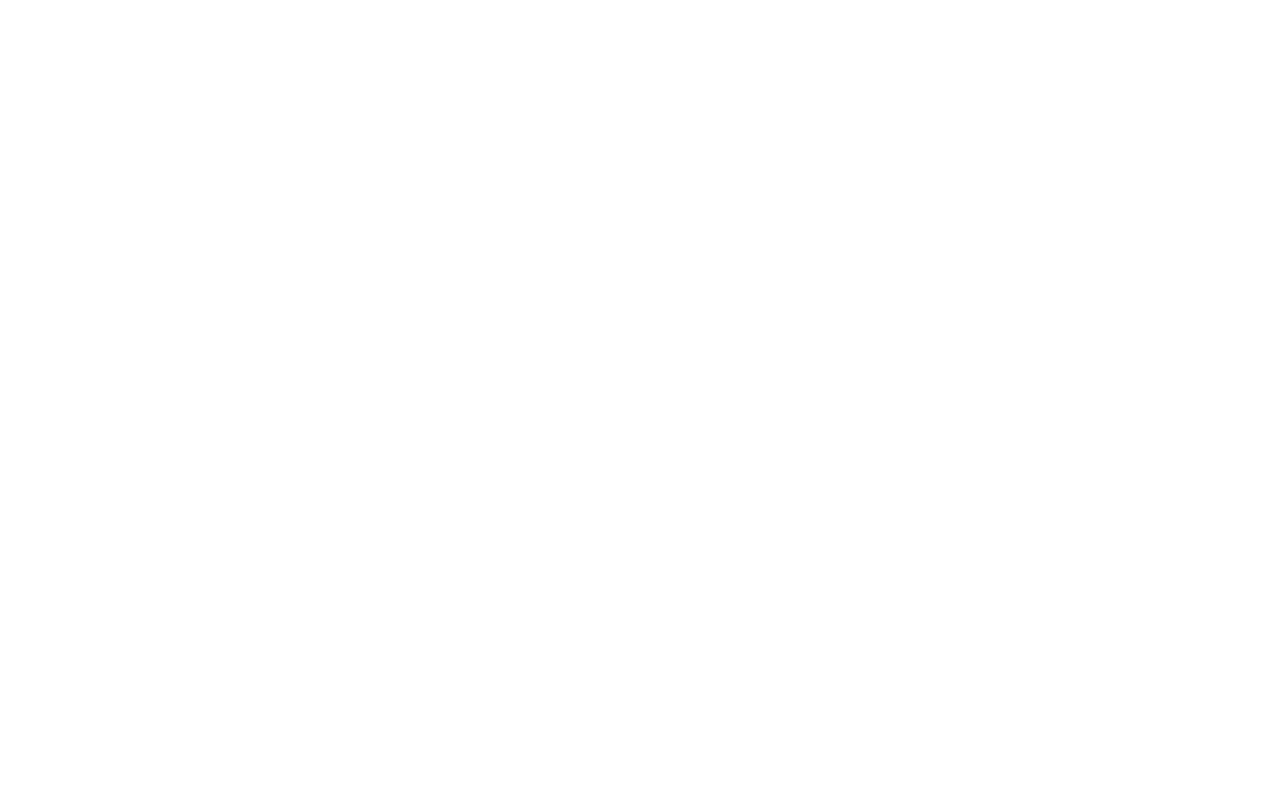
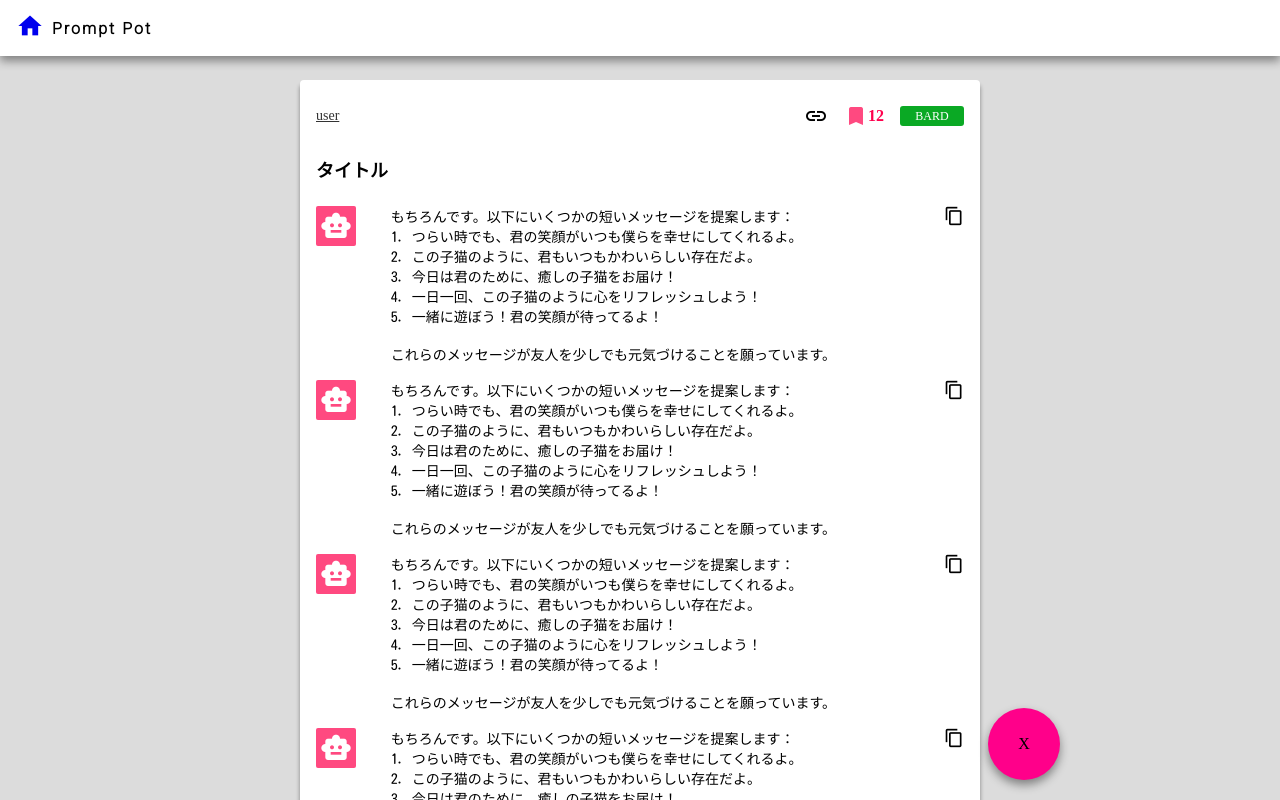
Before and after one commit to yoshiInGit/pronpt_pot, a React (Vite) app: page /prompt in a window 1280 px wide. Before the commit this address had no page. Built offline with nearby package versions, Linux system fonts and the light colour scheme; a web font is replaced by a local one.

Commit message:
create post page draft

```diff
--- a/src/App.tsx
+++ b/src/App.tsx
@@ -15,6 +15,9 @@
       <Routes>
         <Route path="/" element={<HomePage/>}/>
         <Route path="/post" element={<PostPage/>}/>
+        <Route path="/prompt" element={<PromptPage/>}>
+          <Route path=":promptId" element={<PromptPage/>}/>
+        </Route>
       </Routes>
     </ErrorBoundary>
     </>
--- a/src/view/PromptPage.tsx
+++ b/src/view/PromptPage.tsx
@@ -1,197 +1,180 @@
+import Header from "./components/basic/Header";
+import Back from "./components/basic/Back";
 import styled from "styled-components";
-import Header from "./components/basic/Header";
+import Column from "./components/layout/Column";
+import Card from "./components/basic/Card";
 import SpaceBox from "./components/layout/SpaceBox";
+import Row from "./components/layout/Row";
 import GrowSpace from "./components/layout/GrowSpace";
-import Back from "./components/basic/Back";
-import Column from "./components/layout/Column";
-import Row from "./components/layout/Row";
 import Icon from "./components/basic/Icon";
-import Card from "./components/basic/Card";
-import Expand from "./components/layout/Expand";
-import { useState } from "react";
-import { usePromptById } from "../usecase/prompt_use_case";
+import Typo from "./components/basic/Typo";
+import Center from "./components/layout/Center";
+import Fab from "./components/basic/Fab";
+
+const CardWrapper = styled.div`
+    width: 100%;
+
+    @media (min-width: 768px) {
+        width: 600px;
+    }
+
+    @media (min-width: 1024px) {
+        width: 680px;
+    }
+`
+const User = styled.span`
+    color: #333333;
+    text-decoration: underline;
+    font-size: 14px;
+`
+
+const BookNum = styled.span`
+    font-size: 16px;
+    color : #FF004D;
+    font-weight: 600;
+`
+const AIName = styled.div`
+    width: 64px;
+    height: 20px;
+    background-color: #0AA924;
+    display: flex;
+    align-items: center;
+    justify-content: center;
+    border-radius: 3px;
+    color: white;
+    font-size: 12px;
+`
+
+const Head = () => {
+    return(
+        <Row center>
+            <User>user</User>
+            <GrowSpace/>
+            <Icon name="link"/>
+            <SpaceBox width={16}/>
+            <Icon
+                clickable
+                color="#ff4980"
+                name={true ? "bookmark" : "bookmark_border"}/>
+            <BookNum>12</BookNum>
+
+            <SpaceBox width={16}/>
+
+            <AIName>BARD</AIName>
+
+        </Row>
+    )
+}
+
+const Title = () => {
+    return(
+        <Typo size={18} fontWeight="bold">タイトル</Typo>
+    )
+}
+
+const ChatIconContainer = styled.div`
+    width  : 40px;
+    height : 40px;
+
+    background-color: #ff4980;
+
+    border-radius: 2px;
+`
+
+const ChatMsgWrapper = styled.div`
+    width: 80%;
+`
+
+const Chat = () => {
+    const Msg = () => {
+        return(
+            <Row>
+                <ChatIconContainer>
+                    <Center>
+                        <Icon name="smart_toy" color="white" size={32}/>
+                    </Center>
+                </ChatIconContainer>
+
+                <SpaceBox width={8}/>
+
+                <GrowSpace/>
+
+                <ChatMsgWrapper>
+                    <Typo size={14} lineBreak>
+                        {`もちろんです。以下にいくつかの短いメッセージを提案します：
+                            1. つらい時でも、君の笑顔がいつも僕らを幸せにしてくれるよ。
+                            2. この子猫のように、君もいつもかわいらしい存在だよ。
+                            3. 今日は君のために、癒しの子猫をお届け！
+                            4. 一日一回、この子猫のように心をリフレッシュしよう！
+                            5. 一緒に遊ぼう！君の笑顔が待ってるよ！
+
+                            これらのメッセージが友人を少しでも元気づけることを願っています。`}
+                    </Typo>
+                </ChatMsgWrapper>
+
+                <GrowSpace/>
+
+                <SpaceBox width={8}/>
+
+                <Icon name="content_copy" size={20}/>
+            </Row>
+        )
+    }
+
+    return(
+        <Column gap={16}>
+                <Msg/>
+                <Msg/>
+                <Msg/>
+                <Msg/>
+        </Column>
+    )
+}
+
+const Memo = () => {
+    return(
+        <>
+            <Typo size={14} color="#383838">[MEMO]</Typo>
+            <Typo size={14} color="#383838">メモメモメモ</Typo>
+        </>
+    );
+}
 
 const PromptPage = () => {
 
-    const [promptId, setPromptId] = useState("");
-    const {prompt, isLoading, error}     = usePromptById({id : promptId});
 
-    const Wrapper = styled.div`
-        width: 100%;
-    `
-
-    const CardHead = () => {
-        const User = styled.span`
-            color : #333333;
-            font-size: 16px;
-            text-decoration: underline;
-        `
-
-        const Active = styled.div<{isActive : boolean}>`
-            ${(props)=> props.isActive && 'color : #FF004D;'}
-            display: flex;
-            align-items: center;
-        `
-
-        return(
-            <Wrapper>
-                <Row>
-                    <User>user</User>
-                    <GrowSpace/>
-                    <Icon name="link"/>
-                    <Active isActive>
-                    <SpaceBox width={8}/>
-                        <Icon name="bookmark_border"/>
-                        {prompt.book}
-                    </Active>
-                </Row>
-            </Wrapper>
-        )
-    }
-
-    const AIName = styled.div`
-        width            : 64px;
-        height           : 20px;
-        background-color : #0AA924;
-        display          : flex;
-        align-items      : center;
-        justify-content  : center;
-        border-radius    : 3px;
-        color            : white;
-        font-size        : 12px;
-    `
-
-    const Title = styled.div`
-        font-size: 24px;
-        font-weight: bold;
-        color: #333333;
-        font-family: 'Kosugi Maru', sans-serif;
-    `
-    const Tags = styled.div`
-        font-size: 12px;
-        font-family: 'Kosugi Maru', sans-serif;
-        color: #565656;
-    `
-
-    const SubTitle = styled.div`
-        font-size: 16px;
-        color: #4f4f4f;
-        font-family: 'Kosugi Maru', sans-serif;
-    `
-
-    type copySheetProps = {
-        content? : string,
-    }
-    const CopySheet = ({content} : copySheetProps) => {
-        const CopySheetWrapper = styled.div`
-            background-color: #DCDCDC;
-            border-radius: 4px;
-            width: 100%;
-        `
-
-        const CopySheetContent = styled.div`
-            font-size: 14px;
-            font-family: 'Kosugi Maru', sans-serif;
-            padding: 4px;
-        `
-
-        return(
-            <CopySheetWrapper>
-                <SpaceBox height={8}/>
-
-                <Expand row>
-                    <Row>
-                        <GrowSpace/>
-                        <Icon name="content_copy"/>
-                        <SpaceBox width={16}/>
-                    </Row>
-                </Expand>
-
-                <SpaceBox height={8}/>
-
-                <CopySheetContent>
-                    <Column padding={8}>
-                    {content}
-                    </Column>
-                </CopySheetContent>
-
-                <SpaceBox height={20}/>
-            </CopySheetWrapper>
-        );
-    }
 
     return(
         <Back>
             <Header home/>
 
-            <Column
-                center
-                padding={24}>
-                    <SpaceBox height={72}/>
-
+            <Column center padding={16}>
+                <SpaceBox height={80}/>
+                <CardWrapper>
                     <Card>
-                        <Column
-                            center
-                            padding={16}>
-
+                        <Column padding={16} gap={8}>
                             <SpaceBox height={16}/>
-
-                            <CardHead/>
-
-                            <SpaceBox height={16}/>
-
-                            <Expand row>
-                                <AIName>{prompt.aiName}</AIName>
-                            </Expand>
+                            <Head/>
+                            <SpaceBox height={12}/>
+                            <Title/>
+                            <SpaceBox height={8}/>
+                            <Chat/>
 
                             <SpaceBox height={12}/>
 
-                            <Expand row>
-                                <Title>{prompt.title}</Title>
-                            </Expand>
-
-
-                            <SpaceBox height={8}/>
-
-                            <Expand row>
-                                <Tags>#企画書 #テンプレ #ChatGPT</Tags>
-                            </Expand>
-
-                            <SpaceBox height={32}/>
-
-                            <Expand row>
-                                <SubTitle>プロンプト</SubTitle>
-                            </Expand>
-
-                            <SpaceBox height={8}/>
-
-                            <CopySheet
-                                content={prompt.prompt}
-                            />
-
-                            <SpaceBox height={32}/>
-
-                            <Expand row>
-                                <SubTitle>返答</SubTitle>
-                            </Expand>
-
-                            <SpaceBox height={8}/>
-
-                            <CopySheet
-                                content={prompt.ans}
-                            />
-
-                            <SpaceBox height={32}/>
-
-                            <Expand row>
-                                <SubTitle>メモ</SubTitle>
-                            </Expand>
-
-                            <SpaceBox height={32}/>
-
+                            <Memo/>
+                            <SpaceBox height={16}/>
                         </Column>
                     </Card>
+                </CardWrapper>
+
+                <SpaceBox height={16}/>
             </Column>
+
+            <Fab>
+                X
+            </Fab>
+
         </Back>
     )
 }
--- a/src/view/components/basic/Typo.tsx
+++ b/src/view/components/basic/Typo.tsx
@@ -1,16 +1,19 @@
 import { ReactNode } from "react";
 import styled from "styled-components";
 
-const Text = styled.span<{size : number, color : string | undefined}>`
+const Text = styled.span<{size : number, color : string | undefined, lineBreak : boolean | undefined, fontWeight : string | undefined}>`
     font-family  : 'Kosugi Maru', sans-serif;
 
     ${(props)=> props.color && `color: ${props.color};`}
+    ${(props)=> props.lineBreak && `white-space: pre-line;`}
+    ${(props)=> props.fontWeight && `font-weight: ${props.fontWeight};`}
+
     font-size: ${(props)=>`${props.size}px`};
 `
 
-const Typo = ({size, color, children} : {size : number, color? : string, children?: ReactNode;}) => {
+const Typo = ({size, color, children, lineBreak, fontWeight} : {size : number, color? : string, children?: ReactNode; lineBreak? : boolean, fontWeight? : string}) => {
     return (
-        <Text size={size} color={color}>
+        <Text size={size} color={color} lineBreak={lineBreak} fontWeight={fontWeight}>
             {children}
         </Text>
     )
--- a/src/view/components/common/PromptCard.tsx
+++ b/src/view/components/common/PromptCard.tsx
@@ -7,6 +7,7 @@
 import Row from "../layout/Row";
 import { ToShowPrompt } from "../../../domain/prompt";
 import { useState } from "react";
+import { useNavigate } from "react-router-dom";
 
 // styled Components --------------------
 const HeadWrapper = styled.div`
@@ -101,6 +102,11 @@
 
 const PromptCard = ({prompt} : {prompt : ToShowPrompt}) => {
 
+    const navigate = useNavigate();
+    const onCardClick = ()=> {
+        navigate(`/prompt/${prompt.uuid}`)
+    }
+
     const [isLinkAct, setIsLinkAct] = useState(false);
     const [isCopyAct, setIsCopyAct] = useState(false);
     const Head = () => {
@@ -173,7 +179,7 @@
     }
 
     return(
-        <CardWrapper>
+        <CardWrapper onClick={onCardClick}>
             <Card>
                 <Column
                     center
```
